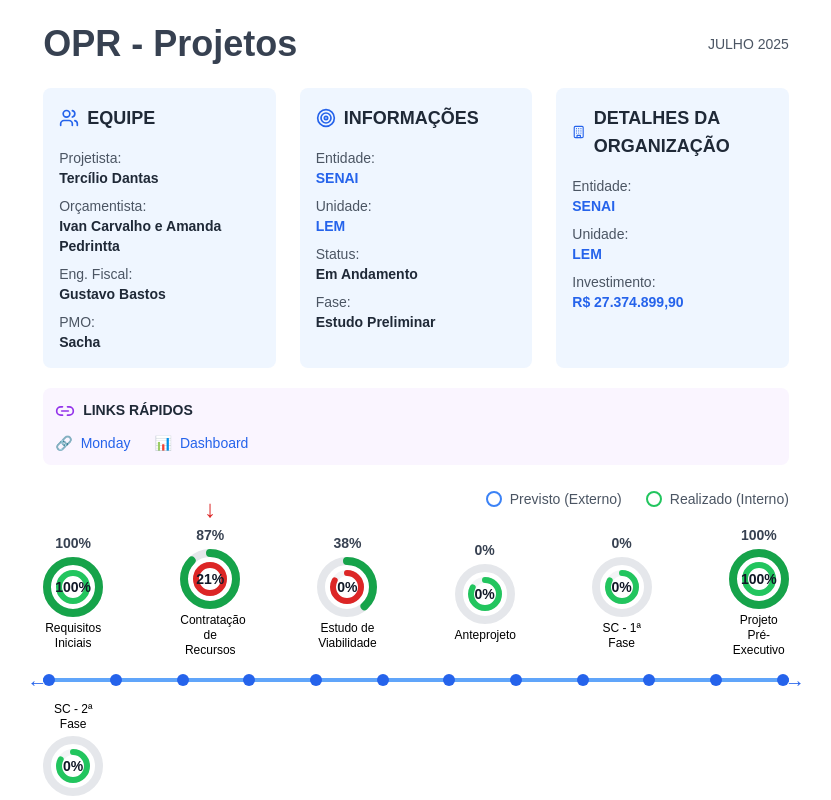
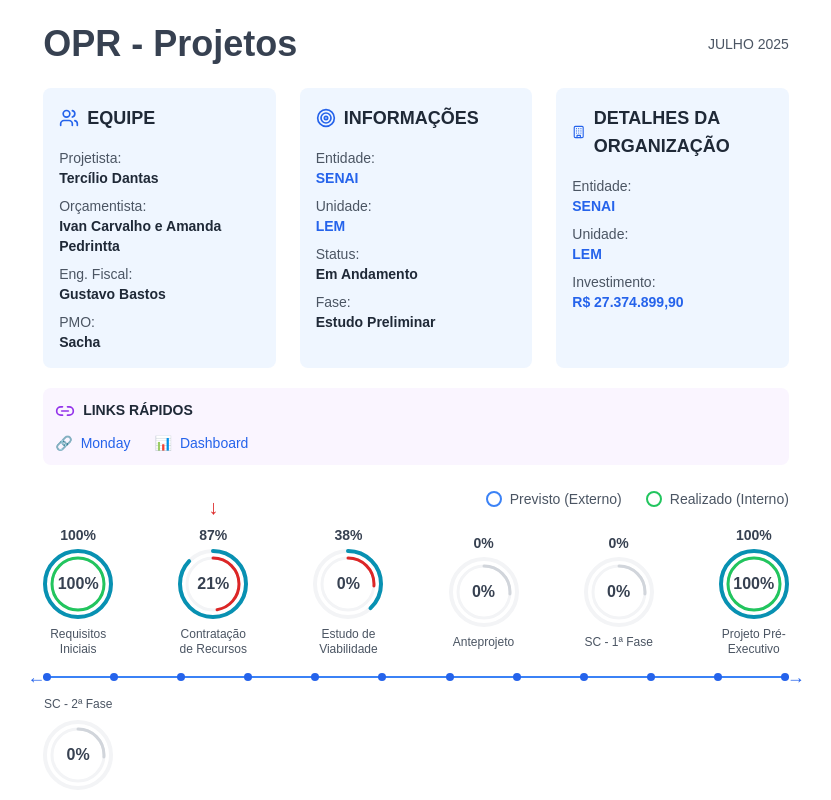
Before and after one commit to sachagramacho-maker/vis-ogerencial, a React (Vite) app: page / in a window 1280 px wide. Shown: the top 800 px of the page, without its empty margins (224-1055 px from the left). Built offline with nearby package versions, Linux system fonts and the light colour scheme.

Commit message:
Refinar estética da timeline com circunferências mais finas

```diff
--- a/src/App.tsx
+++ b/src/App.tsx
@@ -174,18 +174,18 @@ function App() {
                 {/* Seta vermelha indicando atividade atual (fase 2 - Contratação de Recursos) */}
                 {index === 1 && (
                   <div className="absolute -top-8 left-1/2 transform -translate-x-1/2">
-                    <div className="text-red-600 text-2xl">↓</div>
+                    <div className="text-red-600 text-xl font-bold">↓</div>
                   </div>
                 )}
 
                 <DualCircularProgress
                   previsto={phase.previsto}
                   realizado={phase.realizado}
-                  size={60}
+                  size={70}
                   showPercentage={true}
                   showOnlyInternal={true}
                 />
-                <div className="text-xs text-center mt-1 max-w-[60px] leading-tight">
+                <div className="text-xs text-center mt-2 max-w-[70px] leading-tight text-gray-600">
                   {phase.name}
                 </div>
               </div>
@@ -194,19 +194,19 @@ function App() {
 
           {/* Linha do tempo horizontal */}
           <div className="relative my-4">
-            <div className="absolute h-1 bg-blue-400 left-0 right-0 top-1/2 transform -translate-y-1/2"></div>
+            <div className="absolute h-0.5 bg-blue-500 left-0 right-0 top-1/2 transform -translate-y-1/2"></div>
             <div className="flex justify-between relative">
               {Array.from({ length: 12 }).map((_, index) => (
-                <div key={index} className="w-3 h-3 rounded-full bg-blue-600 z-10 relative"></div>
+                <div key={index} className="w-2 h-2 rounded-full bg-blue-600 z-10 relative"></div>
               ))}
             </div>
 
             {/* Setas nas extremidades */}
             <div className="absolute left-0 top-1/2 transform -translate-y-1/2 -translate-x-4">
-              <div className="text-blue-600 text-xl">←</div>
+              <div className="text-blue-600 text-lg">←</div>
             </div>
             <div className="absolute right-0 top-1/2 transform -translate-y-1/2 translate-x-4">
-              <div className="text-blue-600 text-xl">→</div>
+              <div className="text-blue-600 text-lg">→</div>
             </div>
           </div>
 
@@ -214,25 +214,25 @@ function App() {
           <div className="flex justify-between items-center">
             {projectData.progress_phases.slice(6).map((phase, index) => (
               <div key={phase.id} className="flex flex-col items-center relative">
-                <div className="text-xs text-center mb-1 max-w-[60px] leading-tight">
+                <div className="text-xs text-center mb-2 max-w-[70px] leading-tight text-gray-600">
                   {phase.name}
                 </div>
 
                 {/* Seta azul indicando próxima atividade (fase 7 - Anteprojeto) */}
                 {index === 1 && (
                   <div className="absolute top-8 left-1/2 transform -translate-x-1/2">
-                    <div className="text-blue-600 text-2xl">↑</div>
+                    <div className="text-blue-600 text-xl font-bold">↑</div>
                   </div>
                 )}
 
                 <DualCircularProgress
                   previsto={phase.previsto}
                   realizado={phase.realizado}
-                  size={60}
+                  size={70}
                   showPercentage={true}
                   showOnlyInternal={true}
                 />
-                <div className="text-sm font-bold text-gray-700 mt-1">{phase.previsto}%</div>
+                <div className="text-sm font-bold text-gray-700 mt-2">{phase.previsto}%</div>
               </div>
             ))}
           </div>
--- a/src/components/DualCircularProgress.tsx
+++ b/src/components/DualCircularProgress.tsx
@@ -15,8 +15,8 @@ interface DualCircularProgressProps {
 export const DualCircularProgress: React.FC<DualCircularProgressProps> = ({
   previsto,
   realizado,
-  size = 120,
-  strokeWidth = 8,
+  size = 70,
+  strokeWidth = 4,
   showPercentage = true,
   showOnlyInternal = false,
   label,
@@ -31,10 +31,15 @@ export const DualCircularProgress: React.FC<DualCircularProgressProps> = ({
   const realizadoOffset = circumference - (realizado / 100) * circumference;
 
   // Cores
-  const previstoColor = '#16a34a'; // Verde escuro para meta
+  const previstoColor = '#0891b2'; // Azul ciano para meta (externo)
   const realizadoColor = getProgressColor(previsto, realizado);
   const statusColor = status ? getStatusColor(status) : '#6b7280';
   const statusIcon = status ? getStatusIcon(status) : '';
+
+  // Determinar se deve usar cores ativas ou inativas
+  const isActive = previsto > 0 || realizado > 0;
+  const finalPrevistoColor = isActive ? previstoColor : '#d1d5db';
+  const finalRealizadoColor = isActive ? realizadoColor : '#d1d5db';
 
   return (
     <div className="flex flex-col items-center">
@@ -50,7 +55,7 @@ export const DualCircularProgress: React.FC<DualCircularProgressProps> = ({
             cx={center}
             cy={center}
             r={radius}
-            stroke="#e5e7eb"
+            stroke="#f3f4f6"
             strokeWidth={strokeWidth}
             fill="transparent"
           />
@@ -60,7 +65,7 @@ export const DualCircularProgress: React.FC<DualCircularProgressProps> = ({
             cx={center}
             cy={center}
             r={radius}
-            stroke={previstoColor}
+            stroke={finalPrevistoColor}
             strokeWidth={strokeWidth}
             fill="transparent"
             strokeDasharray={circumference}
@@ -73,9 +78,9 @@ export const DualCircularProgress: React.FC<DualCircularProgressProps> = ({
           <circle
             cx={center}
             cy={center}
-            r={radius - strokeWidth - 4}
+            r={radius - strokeWidth - 3}
             stroke="#f3f4f6"
-            strokeWidth={strokeWidth - 2}
+            strokeWidth={strokeWidth - 1}
             fill="transparent"
           />
 
@@ -83,12 +88,12 @@ export const DualCircularProgress: React.FC<DualCircularProgressProps> = ({
           <circle
             cx={center}
             cy={center}
-            r={radius - strokeWidth - 4}
-            stroke={realizadoColor}
-            strokeWidth={strokeWidth - 2}
+            r={radius - strokeWidth - 3}
+            stroke={finalRealizadoColor}
+            strokeWidth={strokeWidth - 1}
             fill="transparent"
-            strokeDasharray={circumference - (strokeWidth + 4) * 2 * Math.PI / radius}
-            strokeDashoffset={realizadoOffset * (radius - strokeWidth - 4) / radius}
+            strokeDasharray={circumference - (strokeWidth + 3) * 2 * Math.PI / radius}
+            strokeDashoffset={realizadoOffset * (radius - strokeWidth - 3) / radius}
             strokeLinecap="round"
             className="transition-all duration-500 ease-in-out"
           />
@@ -98,7 +103,7 @@ export const DualCircularProgress: React.FC<DualCircularProgressProps> = ({
         <div className="absolute inset-0 flex flex-col items-center justify-center">
           {showPercentage && !showOnlyInternal && (
             <>
-              <div className="text-lg font-bold text-gray-900">
+              <div className="text-base font-bold text-gray-900">
                 {realizado}%
               </div>
               <div className="text-xs text-gray-500">
@@ -108,7 +113,7 @@ export const DualCircularProgress: React.FC<DualCircularProgressProps> = ({
           )}
 
           {showPercentage && showOnlyInternal && (
-            <div className="text-sm font-bold text-gray-900">
+            <div className="text-base font-bold text-gray-700">
               {realizado}%
             </div>
           )}
@@ -128,7 +133,7 @@ export const DualCircularProgress: React.FC<DualCircularProgressProps> = ({
       {/* Label */}
       {label && (
         <div className="mt-2 text-center">
-          <div className="text-sm font-medium text-gray-900 max-w-[120px] leading-tight">
+          <div className="text-xs font-medium text-gray-700 max-w-[80px] leading-tight">
             {label}
           </div>
         </div>
```
